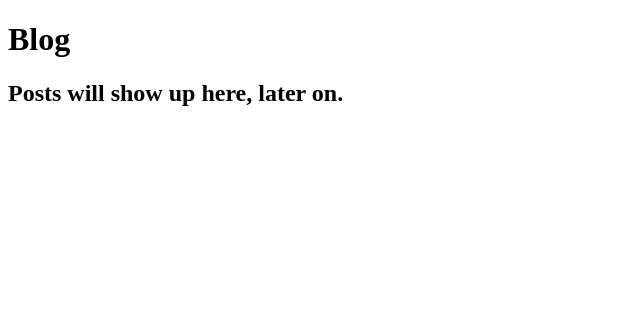
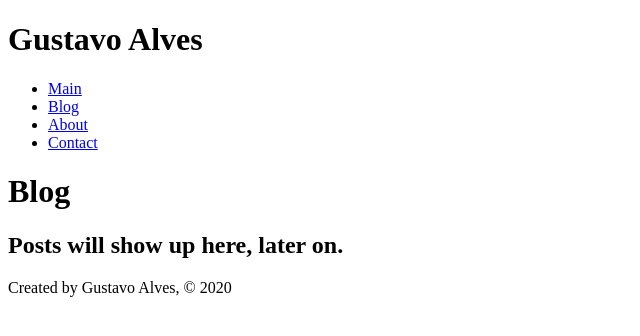
Before and after one commit to saymow/Gatsby-Bootcamp, a Gatsby site: page /blog in a window 1280 px wide. Shown: the whole page, without its empty margins (0-640 px from the left). Built offline with nearby package versions, Linux system fonts and the light colour scheme; Gatsby itself is replaced by a stand-in of ours.

Commit message:
chore: work with components

```diff
--- /dev/null
+++ b/src/components/Footer/index.jsx
@@ -0,0 +1,11 @@
+import React from "react";
+
+function Footer() {
+  return (
+    <footer>
+      <p>Created by Gustavo Alves, © 2020</p>
+    </footer>
+  );
+}
+
+export default Footer;
--- /dev/null
+++ b/src/components/Header/index.jsx
@@ -0,0 +1,28 @@
+import React from "react";
+import { Link } from "gatsby";
+
+function Header() {
+  return (
+    <header>
+      <h1>Gustavo Alves</h1>
+      <nav>
+        <ul>
+          <li>
+            <Link to="/">Main</Link>
+          </li>
+          <li>
+            <Link to="/blog">Blog</Link>
+          </li>
+          <li>
+            <Link to="/about">About</Link>
+          </li>
+          <li>
+            <Link to="/contact">Contact</Link>
+          </li>
+        </ul>
+      </nav>
+    </header>
+  );
+}
+
+export default Header;
--- a/src/pages/about.js
+++ b/src/pages/about.js
@@ -1,14 +1,19 @@
 import React from "react";
 import { Link } from "gatsby";
+
+import Footer from "../components/Footer";
+import Header from "../components/Header";
 
 const AboutPage = () => {
   return (
     <div>
+      <Header />
       <h1>About me:</h1>
       <p>Something about me page.</p>
       <p>
         Did you like it? <Link to="/contact">contact me</Link>
       </p>
+      <Footer />
     </div>
   );
 };
--- a/src/pages/blog.js
+++ b/src/pages/blog.js
@@ -1,10 +1,15 @@
 import React from "react";
+
+import Footer from "../components/Footer";
+import Header from "../components/Header";
 
 const BlogPage = () => {
   return (
     <div>
+      <Header />
       <h1>Blog</h1>
       <h2>Posts will show up here, later on.</h2>
+      <Footer />
     </div>
   );
 };
--- a/src/pages/contact.js
+++ b/src/pages/contact.js
@@ -1,8 +1,12 @@
 import React from "react";
+
+import Footer from "../components/Footer";
+import Header from "../components/Header";
 
 const ContactPage = () => {
   return (
     <div>
+      <Header />
       <h1>Contact page</h1>
       <p>
         Here is my{" "}
@@ -11,6 +15,7 @@ const ContactPage = () => {
         </a>
         , check it out!
       </p>
+      <Footer />
     </div>
   );
 };
--- a/src/pages/index.js
+++ b/src/pages/index.js
@@ -1,14 +1,19 @@
 import React from "react";
 import { Link } from "gatsby";
+
+import Footer from "../components/Footer";
+import Header from "../components/Header";
 
 const IndexPage = () => {
   return (
     <div>
+      <Header />
       <h1>Hello</h1>
       <h2>I'm Gustavo, a full-stack developer living in Betim, Mg.</h2>
       <p>
         Neeed a developer? <Link to="/about">Contact me</Link>
       </p>
+      <Footer />
     </div>
   );
 };
```
